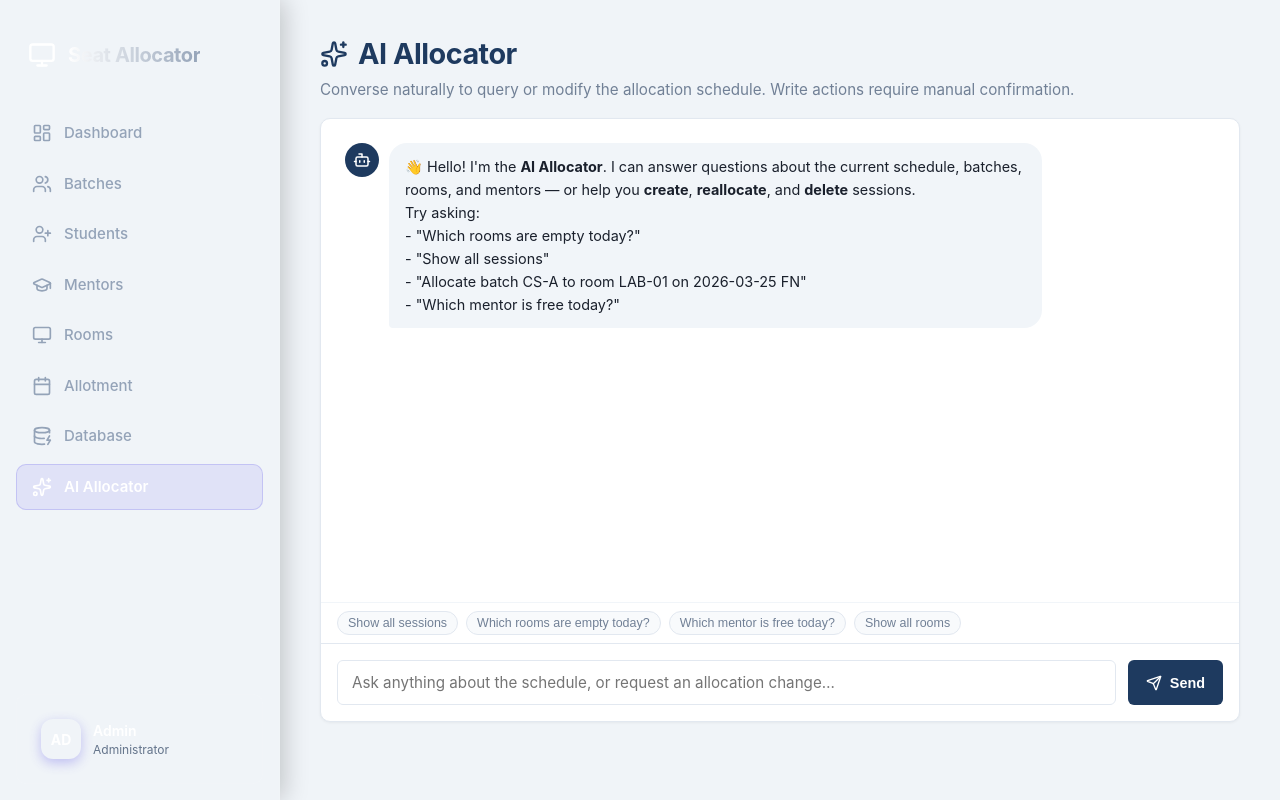
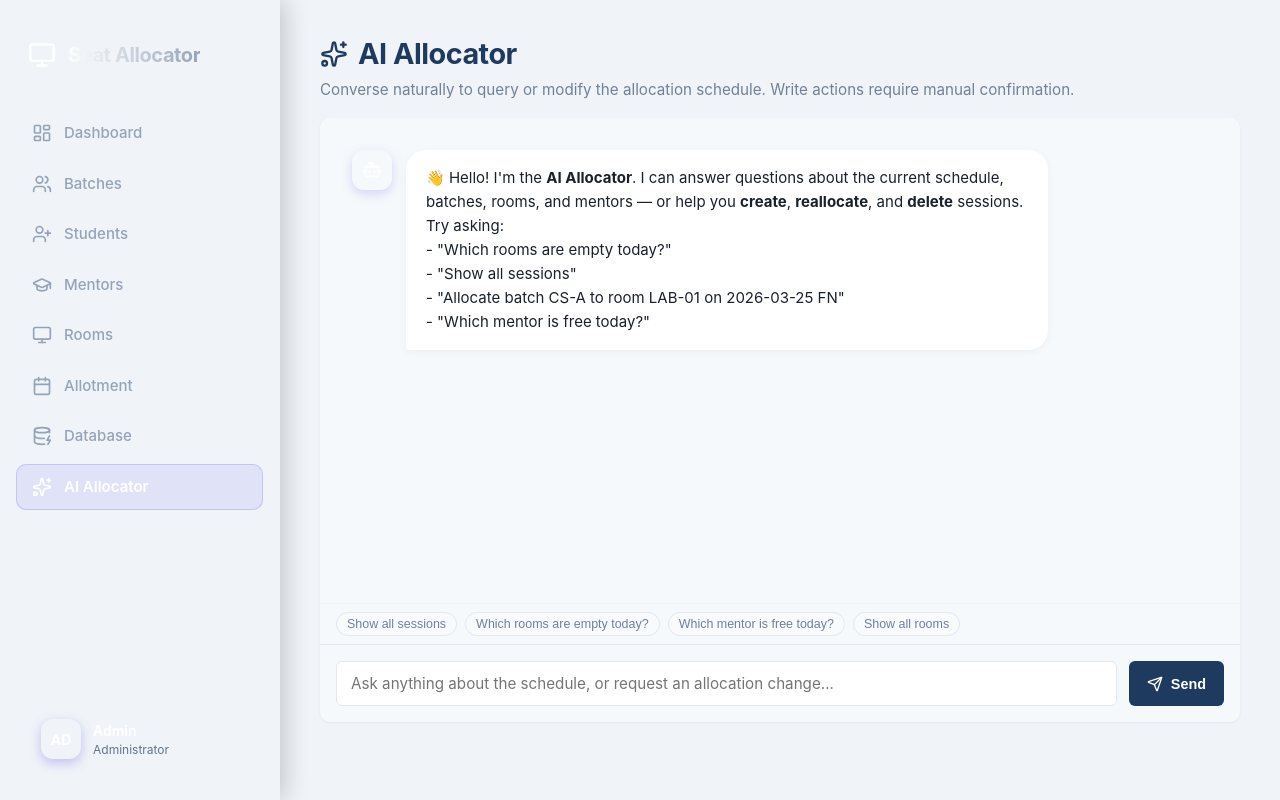
Before and after one commit to Shashwath-K/seat_allocator_dbms, a React (Vite) app in the folder frontend/: page /ai in a window 1280 px wide. Built offline with nearby package versions, Linux system fonts and the light colour scheme.

Commit message:
CI-04: Side bar and main pages layout updated with modular views

```diff
--- a/frontend/src/pages/AIAllocator.jsx
+++ b/frontend/src/pages/AIAllocator.jsx
@@ -100,60 +100,92 @@ const AIAllocator = () => {
             </header>
 
             {/* Chat window */}
-            <div className="card" style={{ flex: 1, display: 'flex', flexDirection: 'column', padding: 0, overflow: 'hidden' }}>
-                <div style={{ flex: 1, overflowY: 'auto', padding: '24px', display: 'flex', flexDirection: 'column', gap: 16 }}>
+            <div className="card" style={{ flex: 1, display: 'flex', flexDirection: 'column', padding: 0, overflow: 'hidden', border: '1px solid var(--surface-border)', background: 'rgba(255, 255, 255, 0.4)' }}>
+                <div style={{ flex: 1, overflowY: 'auto', padding: '32px', display: 'flex', flexDirection: 'column', gap: 24 }}>
                     {messages.map((msg, i) => (
-                        <div key={i} style={{ display: 'flex', justifyContent: msg.role === 'user' ? 'flex-end' : 'flex-start', gap: 10 }}>
+                        <div key={i} style={{ display: 'flex', justifyContent: msg.role === 'user' ? 'flex-end' : 'flex-start', gap: 14 }}>
                             {msg.role === 'assistant' && (
-                                <div style={{ width: 34, height: 34, borderRadius: '50%', background: 'var(--primary-color)', color: '#fff', display: 'flex', alignItems: 'center', justifyContent: 'center', flexShrink: 0 }}>
-                                    <Bot size={18} />
+                                <div style={{
+                                    width: 40, height: 40, borderRadius: '12px',
+                                    background: 'linear-gradient(135deg, var(--primary) 0%, var(--accent) 100%)',
+                                    color: '#fff', display: 'flex', alignItems: 'center',
+                                    justifyContent: 'center', flexShrink: 0,
+                                    boxShadow: '0 4px 12px rgba(79, 70, 229, 0.2)'
+                                }}>
+                                    <Bot size={20} />
                                 </div>
                             )}
                             <div style={{
                                 maxWidth: '75%',
-                                padding: '12px 16px',
-                                borderRadius: msg.role === 'user' ? '18px 18px 4px 18px' : '18px 18px 18px 4px',
-                                background: msg.role === 'user' ? 'var(--primary-color)' : '#f1f5f9',
-                                color: msg.role === 'user' ? '#fff' : 'var(--text-color)',
-                                fontSize: '0.9rem',
+                                padding: '16px 20px',
+                                borderRadius: msg.role === 'user' ? '20px 20px 4px 20px' : '20px 20px 20px 4px',
+                                background: msg.role === 'user' ? 'var(--primary)' : 'white',
+                                color: msg.role === 'user' ? '#fff' : 'var(--text-main)',
+                                fontSize: '0.9375rem',
                                 lineHeight: 1.6,
+                                boxShadow: msg.role === 'user' ? '0 4px 15px rgba(79, 70, 229, 0.2)' : '0 2px 8px rgba(0,0,0,0.04)',
+                                border: msg.role === 'user' ? 'none' : '1px solid var(--surface-border)'
                             }}>
                                 {formatContent(msg.content)}
 
                                 {/* Confirmation Card for write proposals */}
                                 {msg.requiresConfirmation && pendingProposal && i === messages.length - 1 && (
-                                    <div style={{ marginTop: 12, padding: 12, background: '#fff', borderRadius: 8, border: '1px solid #e2e8f0' }}>
-                                        <p style={{ margin: '0 0 10px 0', fontSize: '0.82rem', color: '#475569', fontWeight: 600 }}>
-                                            ⚡ This action will modify the database. Confirm to proceed:
+                                    <div style={{ marginTop: 16, padding: 16, background: 'rgba(255,255,255,0.6)', borderRadius: 12, border: '1px solid rgba(79, 70, 229, 0.1)', backdropFilter: 'blur(4px)' }}>
+                                        <p style={{ margin: '0 0 14px 0', fontSize: '0.875rem', color: 'var(--text-main)', fontWeight: 700, display: 'flex', alignItems: 'center', gap: 8 }}>
+                                            <Sparkles size={16} style={{ color: 'var(--primary)' }} /> Confirmation Required
                                         </p>
-                                        <div style={{ display: 'flex', gap: 8 }}>
+                                        <div style={{ display: 'flex', gap: 10 }}>
                                             <button
                                                 onClick={confirmProposal}
-                                                style={{ display: 'flex', alignItems: 'center', gap: 6, background: '#22c55e', color: '#fff', border: 'none', borderRadius: 6, padding: '6px 14px', cursor: 'pointer', fontWeight: 600, fontSize: '0.82rem' }}
-                                            ><CheckCircle size={14} /> Confirm & Execute</button>
+                                                className="btn btn-primary"
+                                                style={{ padding: '8px 16px', fontSize: '0.8125rem', height: 'auto', background: 'var(--success)', borderColor: 'var(--success)' }}
+                                            ><CheckCircle size={14} style={{ marginRight: 6 }} /> Confirm & Execute</button>
                                             <button
                                                 onClick={rejectProposal}
-                                                style={{ display: 'flex', alignItems: 'center', gap: 6, background: '#ef4444', color: '#fff', border: 'none', borderRadius: 6, padding: '6px 14px', cursor: 'pointer', fontWeight: 600, fontSize: '0.82rem' }}
-                                            ><XCircle size={14} /> Cancel</button>
+                                                className="btn btn-outline"
+                                                style={{ padding: '8px 16px', fontSize: '0.8125rem', height: 'auto', color: 'var(--danger)', borderColor: 'rgba(239, 68, 68, 0.2)' }}
+                                            ><XCircle size={14} style={{ marginRight: 6 }} /> Cancel</button>
                                         </div>
                                     </div>
                                 )}
                             </div>
                             {msg.role === 'user' && (
-                                <div style={{ width: 34, height: 34, borderRadius: '50%', background: '#e2e8f0', display: 'flex', alignItems: 'center', justifyContent: 'center', flexShrink: 0 }}>
-                                    <User size={18} color="#64748b" />
+                                <div style={{
+                                    width: 40, height: 40, borderRadius: '12px',
+                                    background: 'white', display: 'flex', alignItems: 'center',
+                                    justifyContent: 'center', flexShrink: 0,
+                                    boxShadow: '0 2px 8px rgba(0,0,0,0.05)',
+                                    border: '1px solid var(--surface-border)'
+                                }}>
+                                    <User size={20} style={{ color: 'var(--text-muted)' }} />
                                 </div>
                             )}
                         </div>
                     ))}
 
                     {loading && (
-                        <div style={{ display: 'flex', gap: 10 }}>
-                            <div style={{ width: 34, height: 34, borderRadius: '50%', background: 'var(--primary-color)', color: '#fff', display: 'flex', alignItems: 'center', justifyContent: 'center', flexShrink: 0 }}>
-                                <Bot size={18} />
+                        <div style={{ display: 'flex', gap: 14 }}>
+                            <div style={{
+                                width: 40, height: 40, borderRadius: '12px',
+                                background: 'linear-gradient(135deg, var(--primary) 0%, var(--accent) 100%)',
+                                color: '#fff', display: 'flex', alignItems: 'center',
+                                justifyContent: 'center', flexShrink: 0
+                            }}>
+                                <Bot size={20} />
                             </div>
-                            <div style={{ padding: '14px 18px', background: '#f1f5f9', borderRadius: '18px 18px 18px 4px', display: 'flex', alignItems: 'center', gap: 8, color: 'var(--text-muted)' }}>
-                                <Loader size={16} style={{ animation: 'spin 1s linear infinite' }} /> Thinking…
+                            <div style={{
+                                padding: '16px 20px',
+                                background: 'white',
+                                borderRadius: '20px 20px 20px 4px',
+                                display: 'flex',
+                                alignItems: 'center',
+                                gap: 10,
+                                color: 'var(--text-muted)',
+                                boxShadow: '0 2px 8px rgba(0,0,0,0.04)',
+                                border: '1px solid var(--surface-border)'
+                            }}>
+                                <Loader size={18} style={{ animation: 'spin 1s linear infinite', color: 'var(--primary)' }} />
+                                <span style={{ fontWeight: 500 }}>AI is thinking…</span>
                             </div>
                         </div>
                     )}
```
